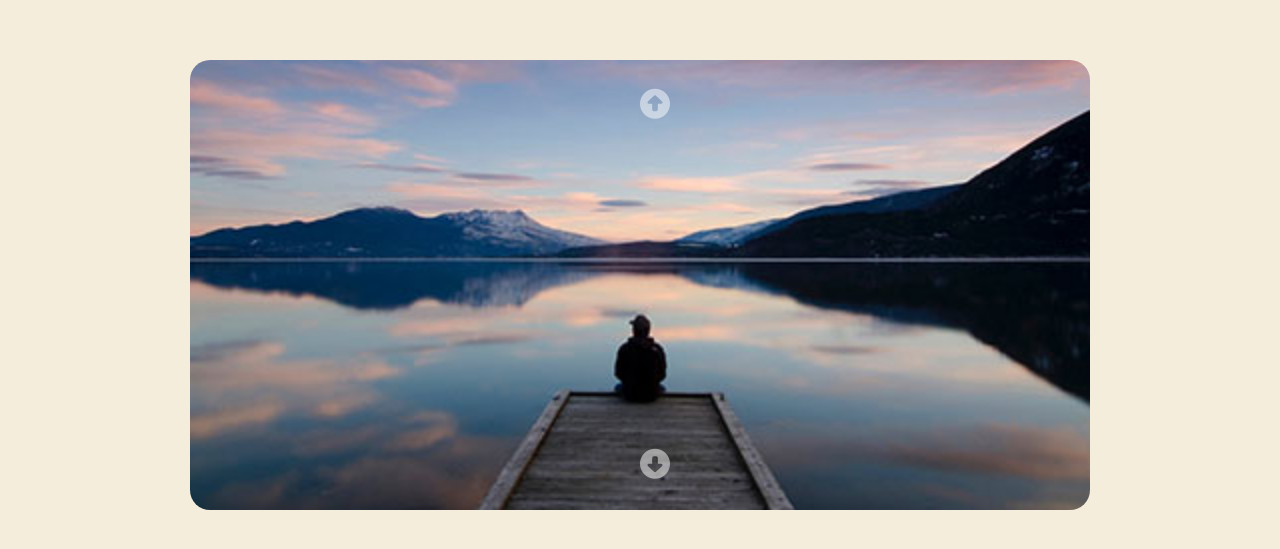
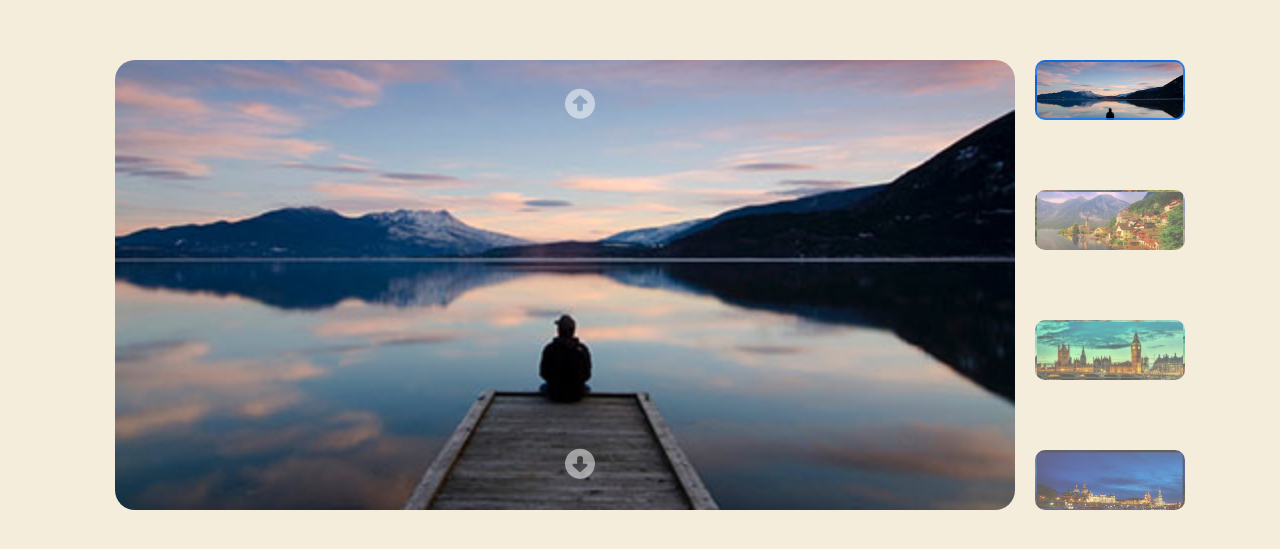
Before and after one commit to mihaipaulorban/js-array-carousel, a plain HTML site: page index.html in a window 1280 px wide. Shown: the part 115-664 px from the top of the page. Drawn offline with Linux system fonts and the light colour scheme.

Commit message:
feat: thumbnail con miniature e readme

```diff
--- a/index.html
+++ b/index.html
@@ -19,6 +19,9 @@
       <div class="arrow left"><i class="fa-solid fa-circle-down"></i></div>
       <div class="arrow right"><i class="fa-solid fa-circle-up"></i></div>
     </div>
+    <div class="thumbnails">
+      <!-- Inserisco le miniature tramite javascript -->
+    </div>
   </div>
 
   <!-- JAVA SCRIPT -->
--- a/script.js
+++ b/script.js
@@ -8,7 +8,6 @@ const right = document.querySelector('.right');
 let currentSlide = 0
 
 //Creazione markup html
-
 for (let i = 0; i < images.length; i++) {
 
   //Creazione slide
@@ -45,6 +44,7 @@ left.addEventListener('click', function () {
     domSlides[currentSlide].classList.remove('active');
     currentSlide--;
     domSlides[currentSlide].classList.add('active');
+    updateThumbnails();
 
   } else {
 
@@ -52,6 +52,7 @@ left.addEventListener('click', function () {
     domSlides[currentSlide].classList.remove('active');
     currentSlide = domSlides.length - 1;
     domSlides[currentSlide].classList.add('active');
+    updateThumbnails();
   }
 });
 
@@ -65,6 +66,7 @@ right.addEventListener('click', function () {
     domSlides[currentSlide].classList.remove('active');
     currentSlide++;
     domSlides[currentSlide].classList.add('active');
+    updateThumbnails();
 
   } else {
 
@@ -72,5 +74,62 @@ right.addEventListener('click', function () {
     domSlides[currentSlide].classList.remove('active');
     currentSlide = 0;
     domSlides[currentSlide].classList.add('active');
+    updateThumbnails();
   }
 });
+
+
+//Miniature
+
+//Seleziono il div thumbnails
+const thumbnailsContainer = document.querySelector('.thumbnails');
+
+// Creazione delle miniature delle immagini tramite un ciclo in base all'array 'images'
+for (let i = 0; i < images.length; i++) {
+
+  //Creo l'elemento div per rappresentare la miniatura e gli aggiungo la classe 'thumbnail'
+  const thumbnail = document.createElement('div');
+  thumbnail.classList.add('thumbnail');
+
+  //Se l'immagine è quella selezionata gli aggiungo la classe active per il bordo e l'opacità
+  if (i === currentSlide) {
+    thumbnail.classList.add('active');
+  }
+
+  // Imposta il background della miniatura
+  thumbnail.style.backgroundImage = `url(img/${images[i]})`;
+
+  //Aggiungo l'evento di click per la miniatura
+  thumbnail.addEventListener('click', () => {
+
+    // Gestisci il click sulla miniatura per cambiare l'immagine seleionata
+    domSlides[currentSlide].classList.remove('active');
+    currentSlide = i;
+    domSlides[currentSlide].classList.add('active');
+    updateThumbnails();
+  });
+
+  // Aggiunge le thumbnail al container in html
+  thumbnailsContainer.appendChild(thumbnail);
+}
+
+const thumbnails = document.querySelectorAll('.thumbnail');
+
+// Funzione per aggiornare lo stato delle miniature
+function updateThumbnails() {
+  domSlides.forEach((slide, index) => {
+    if (index === currentSlide) {
+      thumbnails[index].classList.add('active');
+    } else {
+      thumbnails[index].classList.remove('active');
+    }
+  });
+}
+
+// Cambia la miniatura selezionata quando cambio immagine
+
+domSlides.forEach((slide, index) => {
+  slide.addEventListener('transitionend', () => {
+    updateThumbnails();
+  });
+});
--- a/style.css
+++ b/style.css
@@ -14,7 +14,10 @@
   display: flex;
   justify-content: center;
   align-items: center;
+  position:relative
 }
+
+/* SLIDER */
 
 .slider {
   width: 900px;
@@ -68,3 +71,31 @@
   left: 50%;
   top: 10%
 }
+
+/* MINIATURE */
+
+.thumbnails {
+  width: 150px;
+  height: 450px;
+  position: relative;
+  display: flex;
+  flex-direction: column;
+  justify-content: space-between;
+}
+
+.thumbnail {
+  margin-left: 20px;
+  width: 100%;
+  height: 60px;
+  opacity: 0.6;
+  cursor: pointer;
+  transition: opacity 0.3s;
+  border: 2px solid transparent;
+  background-size: cover;
+  border-radius: 10px;
+}
+
+.thumbnail.active {
+  opacity: 1;
+  border-color: rgba(17, 124, 255, 0.8);
+}
```
Also changed, not shown: 1 other file.
